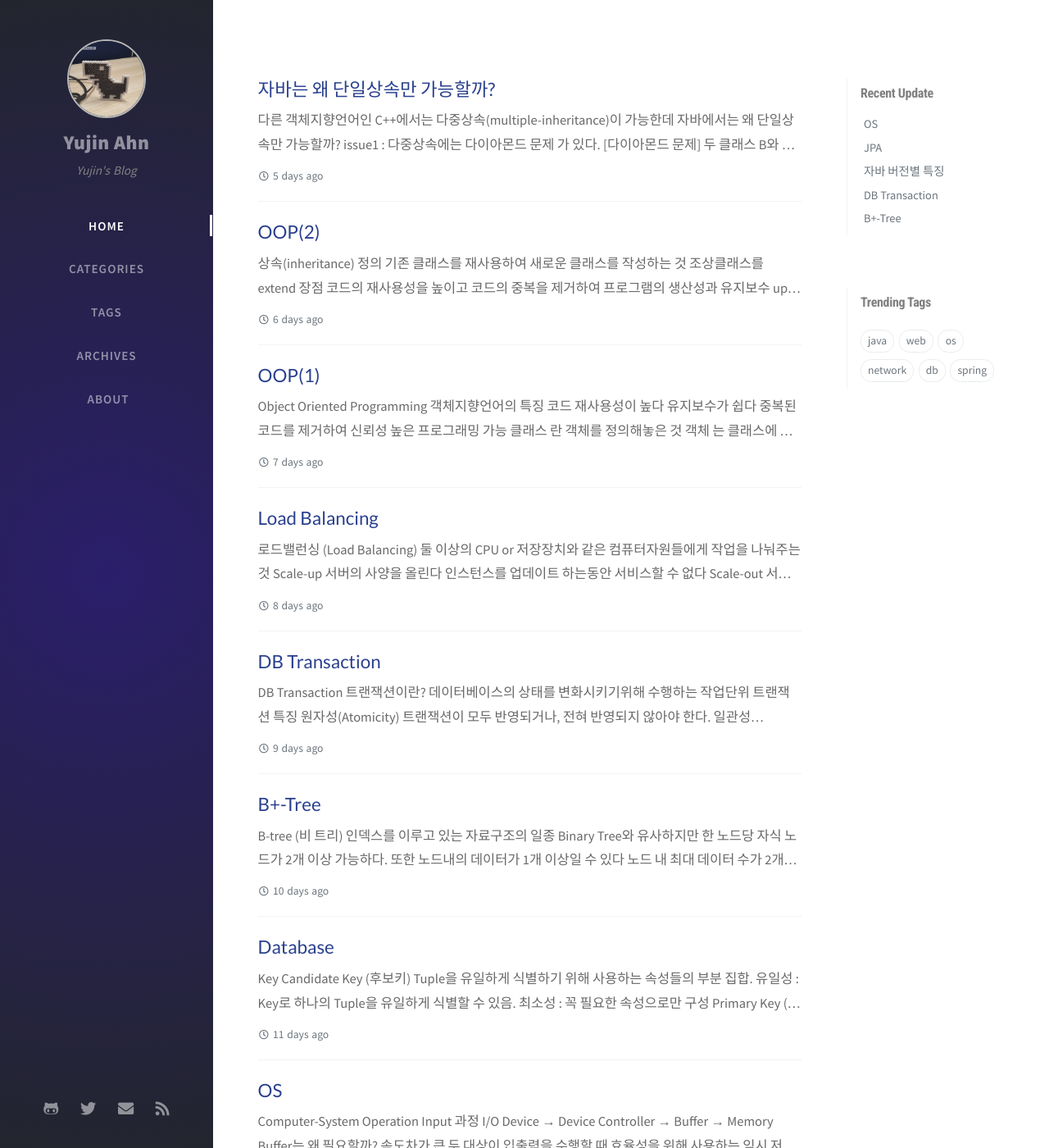
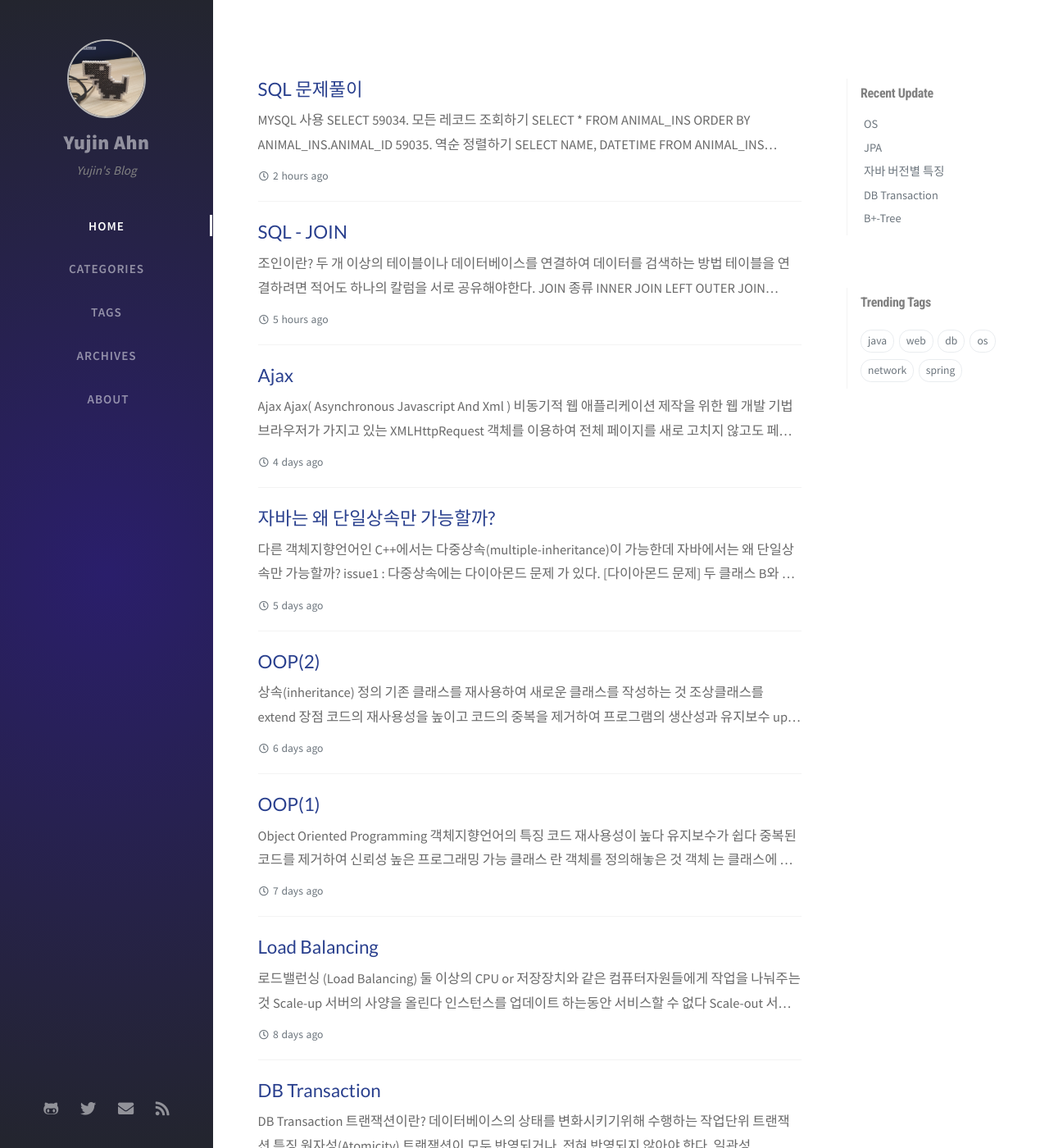
Before and after one commit to ahnyujin/ahnyujin.github.io, a Jekyll site: the page built from index.html, in a window 1280 px wide and 1400 px high. Shown: the whole window at 82% size. Built offline with Jekyll 4.4.1, drawn with Linux system fonts in a browser that asks for light colours; nearby versions of some CDN libraries; the list of posts is cut into pages by our own code; comment, search, counter and statistics services are not loaded; some of the changed text lies outside the part shown.

Commit message:
post sql-query

````diff
--- /dev/null
+++ b/_posts/2020-09-24-ajax.md
@@ -0,0 +1,29 @@
+---
+title: Ajax
+author: Yujin Ahn
+date: 2020-09-24 19:40:00 +0900
+categories: [Study, CS]
+tags: [web]     # TAG names should always be lowercase
+---
+
+# Ajax
+Ajax( Asynchronous Javascript And Xml )
+- 비동기적 웹 애플리케이션 제작을 위한 웹 개발 기법
+- 브라우저가 가지고 있는 XMLHttpRequest 객체를 이용하여 전체 페이지를 새로 고치지 않고도 페이지의 일부만을 위한 데이터를 로드하는 기법
+
+Ajax는 JavaScript를 사용한 비동기 통신, 클라이언트와 서버간에 XML 데이터를 주고받는 기술
+
+# Ajax를 사용하는 이유
+HTTP프로토콜은 응답 후 연결을 끊어버리기 때문에 화면을 갱신하기 위해서는 다시 request하고 response하면서 페이지 전체를 갱신해야한다.
+
+따라서 페이지의 일부분만 갱신하고 싶어도 페이지 전체를 로드해야하는 엄청난 낭비가 생긴다.
+
+Ajax는 html 페이지 일부분만 갱신할 수 있도록 XML HttpRequest객체를 통해 서버에 request한다
+Json이나 xml형태로 필요한 데이터만 받아 갱신하기 때문에 자원과 시간을 아낄 수 있다.
+
+장점
+
+단점
+
+# 출처
+[[Ajax] Ajax란 무엇인가?](https://coding-factory.tistory.com/143)
--- /dev/null
+++ b/_posts/2020-09-28-sql-problem.md
@@ -0,0 +1,154 @@
+---
+title: SQL 문제풀이
+author: Yujin Ahn
+date: 2020-09-28 20:40:00 +0900
+categories: [Study, CS]
+tags: [db]     # TAG names should always be lowercase
+---
+MYSQL 사용
+
+---
+
+# SELECT
+## 59034. 모든 레코드 조회하기
+```sql
+SELECT * FROM ANIMAL_INS ORDER BY ANIMAL_INS.ANIMAL_ID
+```
+## 59035. 역순 정렬하기
+```sql
+SELECT NAME, DATETIME FROM ANIMAL_INS ORDER BY ANIMAL_INS.ANIMAL_ID DESC
+```
+## 59036. 아픈 동물 찾기
+```sql
+SELECT ANIMAL_ID, NAME FROM ANIMAL_INS WHERE INTAKE_CONDITION = 'Sick' ORDER BY ANIMAL_ID
+```
+__" " 가 아닌 ' ' 사용에 주의하자.__
+## 59037. 어린 동물 찾기
+```sql
+SELECT ANIMAL_ID, NAME FROM ANIMAL_INS WHERE INTAKE_CONDITION != 'Aged' ORDER BY ANIMAL_ID
+```
+## 59403. 동물의 아이디와 이름
+```sql
+SELECT ANIMAL_ID, NAME FROM ANIMAL_INS ORDER BY ANIMAL_ID
+```
+## 59404. 여러 기준으로 정렬하기
+```sql
+SELECT ANIMAL_ID, NAME, DATETIME FROM ANIMAL_INS ORDER BY NAME, DATETIME DESC
+```
+## 59405. 상위 n개 레코드
+MYSQL
+```sql
+SELECT NAME FROM ANIMAL_INS ORDER BY DATETIME LIMIT 1
+```
+Oracle의 경우
+```sql
+SELECT NAME FROM ANIMAL_INS ORDER BY DATETIME ROWNUM <= 1
+```
+
+---
+
+# SUM, MAX, MIN
+## 59415. 최댓값 구하기
+```sql
+SELECT MAX(DATETIME) FROM ANIMAL_INS
+```
+## 59038. 최솟값 구하기
+```sql
+SELECT MIN(DATETIME) FROM ANIMAL_INS
+```
+## 59406. 동물 수 구하기
+```sql
+SELECT COUNT(*) AS COUNT FROM ANIMAL_INS
+```
+AS
+- ALIAS의 예약어. 필드명이나 테이블 명 다시 지을때 사용
+- **생략 가능하다**
+
+## 59408. 중복 제거하기
+```sql
+SELECT COUNT(DISTINCT NAME) FROM ANIMAL_INS
+```
+
+---
+
+# GROUP BY
+## 59040. 고양이와 개는 몇 마리 있을까
+```sql
+SELECT ANIMAL_TYPE, COUNT (ANIMAL_TYPE) FROM ANIMAL_INS GROUP BY ANIMAL_TYPE ORDER BY ANIMAL_TYPE
+```
+## 59041. 동명 동물 수 찾기
+```sql
+SELECT NAME, COUNT(*) COUNT FROM ANIMAL_INS GROUP BY NAME
+HAVING COUNT(NAME) >= 2 ORDER BY NAME
+```
+---
+
+# IS NULL
+## 59039. 이름이 없는 동물의 아이디
+- NULL을 체크할때는 = 가 아닌 IS를 사용한다.
+```sql
+SELECT ANIMAL_ID FROM ANIMAL_INS WHERE NAME IS NULL ORDER BY ANIMAL_ID
+```
+## 59407. 이름이 있는 동물의 아이디
+- 위 문제에서 IS 를 IS NOT으로 바꾸기
+## 59410. NULL 처리하기
+- IFNULL(컬럼명, 변환값) : 컬럼 내용이 NULL일때 값을 변환
+```sql
+SELECT ANIMAL_TYPE, IFNULL(NAME, 'No name') NAME, SEX_UPON_INTAKE FROM ANIMAL_INS ORDER BY ANIMAL_ID
+```
+---
+
+# JOIN
+## 59042. 없어진 기록 찾기
+- OUTS에는 있고 INS에는 없는 기록 찾기
+- RIGHT OUTER JOIN ( = RIGHT JOIN ) 사용
+```sql
+SELECT OUTS.ANIMAL_ID, OUTS.NAME
+FROM ANIMAL_INS AS INS RIGHT JOIN ANIMAL_OUTS AS OUTS ON INS.ANIMAL_ID = OUTS.ANIMAL_ID
+WHERE INS.ANIMAL_ID IS NULL
+ORDER BY OUTS.ANIMAL_ID
+```
+## 59043. 있었는데요 없었습니다
+```sql
+SELECT INS.ANIMAL_ID, INS.NAME
+FROM ANIMAL_INS AS INS JOIN ANIMAL_OUTS AS OUTS ON INS.ANIMAL_ID = OUTS.ANIMAL_ID
+WHERE INS.DATETIME > OUTS.DATETIME
+ORDER BY INS.DATETIME
+```
+## 59044. 오랜 기간 보호한 동물(1)
+```sql
+SELECT INS.NAME, INS.DATETIME
+FROM ANIMAL_INS INS LEFT JOIN ANIMAL_OUTS OUTS ON INS.ANIMAL_ID = OUTS.ANIMAL_ID
+WHERE OUTS.ANIMAL_ID IS NULL
+ORDER BY INS.DATETIME LIMIT 3
+```
+## 59045. 보호소에서 중성화한 동물
+```sql
+SELECT INS.ANIMAL_ID, INS.ANIMAL_TYPE, INS.NAME  FROM ANIMAL_INS INS JOIN ANIMAL_OUTS OUTS ON INS.ANIMAL_ID = OUTS.ANIMAL_ID
+WHERE INS.SEX_UPON_INTAKE LIKE 'Intact%' AND (OUTS.SEX_UPON_OUTCOME LIKE 'Spayed%' OR OUTS.SEX_UPON_OUTCOME LIKE 'Neutered%')
+```
+위
+```sql
+OUTS.SEX_UPON_OUTCOME LIKE 'Spayed%' OR OUTS.SEX_UPON_OUTCOME LIKE 'Neutered%'
+```
+식을
+```sql
+OUTS.SEX_UPON_OUTCOME REGEXP '^Spayed|^Neutered'
+```
+이렇게도 바꿀 수 있다.
+### MYSQL 패턴 매칭(pattern matching)
+1. LIKE
+    - LIKE 연산자는 특정 패턴을 포함하는 데이터만을 검색하기 위해 사용
+    - 특정 패턴을 포함하지 않는 데이터를 검색하고 싶을 때는 **NOT LIKE** 연산자를 사용
+
+    와일드카드(wildcard) 문자
+    - '%'는 0개 이상의 문자
+    - '_'는 1개의 문자를 대체함.
+2. REGEXP
+    - LIKE 연산자보다 더욱 복잡한 패턴을 검색하고 싶을 때 사용
+    - REGEXP 연산자는 정규 표현식을 토대로 하는 패턴 매칭 연산을 제공. [참고](http://tcpschool.com/mysql/mysql_operator_patternMatching)
+    - NOT REGEXP 제공
+
+# 출처
+- 문제 출처 - [프로그래머스 > SQL 고득점 Kit](https://programmers.co.kr/learn/challenges?selected_part_id=17043)
+- [tcpschool > MYSQL > 패턴 매칭](http://tcpschool.com/mysql/mysql_operator_patternMatching)
--- /dev/null
+++ b/_posts/2020-09-28-sql.md
@@ -0,0 +1,80 @@
+---
+title: SQL - JOIN
+author: Yujin Ahn
+date: 2020-09-28 17:40:00 +0900
+categories: [Study, CS]
+tags: [db]     # TAG names should always be lowercase
+---
+# 조인이란?
+
+두 개 이상의 테이블이나 **데이터베이스를 연결하여 데이터를 검색하는 방법**
+
+테이블을 연결하려면 적어도 하나의 칼럼을 서로 공유해야한다.
+
+---
+# JOIN 종류
+
+1. INNER JOIN
+2. LEFT OUTER JOIN
+3. RIGHT OUTER JOIN
+4. FULL OUTER JOIN
+5. CROSS JOIN
+6. SELF JOIN
+
+---
+
+1. INNER JOIN (default of "JOIN")
+    - 교집합
+    - 기준테이블과 Join한 테이블의 **중복된 값**을 보여준다
+
+    ```sql
+    SELECT A.NAME, B.AGE FROM EX_TABLE A
+    INNER JOIN JOIN_TABLE B ON A.NO_EMP = B.NO_EMP
+    ```
+
+2. LEFT OUTER JOIN ( = LEFT JOIN )
+    - **기준테이블의 값 + 테이블과 기준테이블의 중복된 값**
+
+    ```sql
+    SELECT A.NAME, B.AGE FROM EX_TABLE A
+    LEFT OUTER JOIN JOIN_TABLE B ON A.NO_EMP = B.NO_EMP
+    ```
+
+3. RIGHT OUTER JOIN ( = RIGHT JOIN)
+    - **JOIN 한 테이블의 값 + 기준테이블과 중복된 값**
+
+    ```sql
+    SELECT A.NAME, B.AGE FROM EX_TABLE A
+    RIGHT OUTER JOIN JOIN_TABLE B ON A.NO_EMP = B.NO_EMP
+    ```
+
+4. FULL OUTER JOIN
+    - 합집합
+    - **데이터 모두 검색된다.**
+
+    ```sql
+    SELECT A.NAME, B.AGE FROM EX_TABLE A
+    FULL OUTER JOIN JOIN_TABLE B ON A.NO_EMP = B.NO_EMP
+    ```
+
+5. CROSS JOIN
+    - **모든 경우의 수를 전부 표현**
+    - A테이블 데이터 n개, B테이블 데이터 m개일 경우 결과값 n*m개
+
+    ```sql
+    SELECT A.NAME, B.AGE FROM EX_TABLE A
+    CROSS JOIN JOIN_TABLE B
+    == 아래 코드와 같다 ==
+    SELECT A.NAME, B.AGE FROM EX_TABLE A, JOIN_TABLE B
+    ```
+
+6. SELF JOIN
+    - 자기 자신을 조인.
+
+    ```sql
+    SELECT A.NAME B.AGE FROM EX_TABLE A, EX_TABLE B
+    ```
+
+# 출처
+- [Outer Join (LEFT, RIGHT, FULL OUTER JOIN)](http://www.gurubee.net/lecture/1021)
+- [[MSSQL] JOIN의 종류설명 및 사용법 & 예제](https://coding-factory.tistory.com/87)
````
Also changed, not shown: _posts/2020-09-17-db.md (+1 -1 lines).
